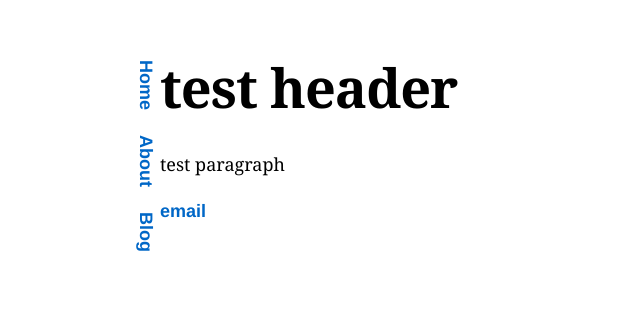
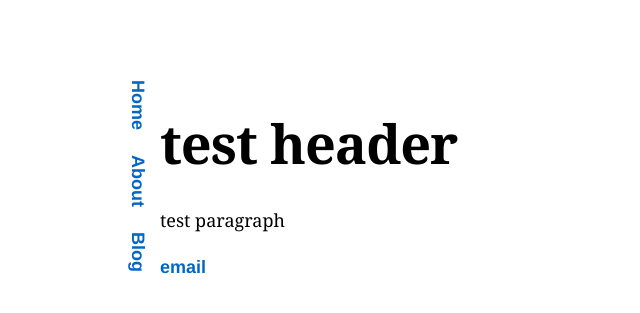
Before and after one commit to acatalept/acatalept.github.io, a Jekyll site: the page built from index.html, in a window 1280 px wide. Shown: the top 313 px of the page, without its empty margins (0-640 px from the left). Built offline with Jekyll 4.4.1, drawn with Linux system fonts in a browser that asks for light colours; some web fonts are replaced.

Commit message:
Update main.css

```diff
--- a/css/main.css
+++ b/css/main.css
@@ -1,5 +1,6 @@
 body {
-    margin: 60px auto;
+    margin: 40px auto;
+    padding: 40px;
     max-width: 960px;
     font: 400 18px/1.6 "Sorts Mill Goudy", Georgia, Cambria, "Times New Roman", Times, serif;
     font-smoothing: antialiased;
@@ -15,7 +16,7 @@ nav {
     transform: rotate(90deg) translate3d(0,0,0);
     transform-origin: top left;
     position: absolute;
-    margin-left: 1em;
+    margin-left: 10px;
 }
 nav ul, footer ul {
     font-family:'Helvetica', 'Arial', 'Sans-Serif';
```
